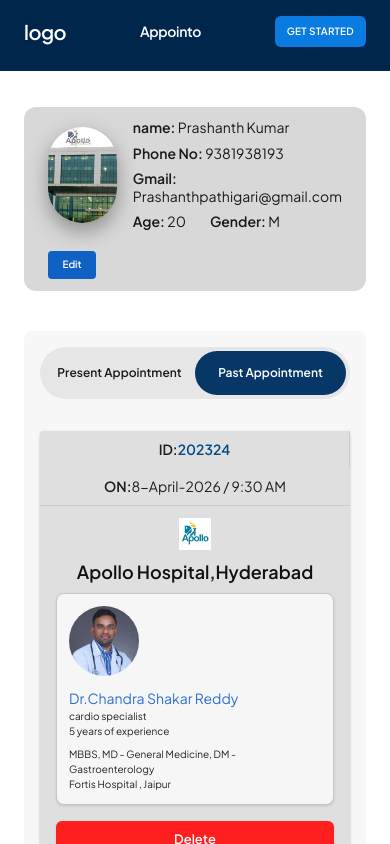
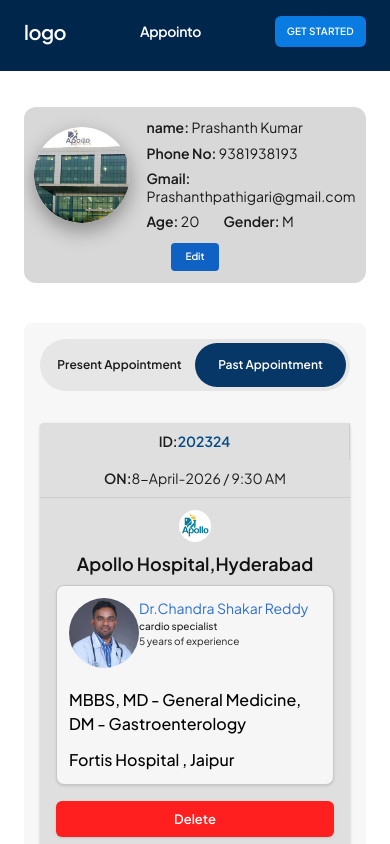
Before and after one commit to Altusd2d/appointoHealth, a Next.js app: page /user-dashboard in a window 390 px wide. Both pictures are taken after a click on the button "Past Appointment". Shown: the top 844 px of the page. Built offline with nearby package versions, Linux system fonts and the light colour scheme.

Commit message:
added flex for profile

```diff
--- a/src/app/user-dashboard/page.tsx
+++ b/src/app/user-dashboard/page.tsx
@@ -93,18 +93,18 @@
   return (
     <main className="min-h-screen px-3 py-6 sm:px-4 sm:py-8 md:px-10">
       <section className="mx-auto max-w-[860px] rounded-[8px] p-3 sm:p-5 md:p-8">
-        <div className="flex flex-col gap-5 md:flex-row md:items-start md:justify-between bg-[#d8d8d8] py-3 px-6 rounded-xl">
-          <div className="flex items-center gap-4 md:gap-6  justify-center">
-            <div className="h-[96px] w-[96px] overflow-hidden rounded-full shadow-[0_8px_20px_rgba(0,0,0,0.35)] sm:h-[110px] sm:w-[110px] md:h-[130px] md:w-[130px]">
+        <div className="flex max-sm:flex-col items-center justify-between gap-3 overflow-x-auto rounded-xl bg-[#d8d8d8] px-4 py-3 sm:px-6">
+          <div className="flex flex-row flex-nowrap items-center gap-4 md:gap-6">
+            <div className="h-[96px] w-[96px] shrink-0 aspect-square overflow-hidden rounded-full shadow-[0_8px_20px_rgba(0,0,0,0.35)] sm:h-[110px] sm:w-[110px] md:h-[130px] md:w-[130px]">
               <Image
                 src="/hospital/apollo.jpg"
                 alt="Patient profile"
                 width={150}
                 height={150}
-                className="h-full w-full object-cover"
+                className="h-full w-full rounded-full object-cover"
               />
             </div>
-            <div className="space-y-2 sm:space-y-3 md:space-y-4 text-[14px] leading-tight text-[#191919] sm:text-[17px] md:text-[22px]">
+            <div className="flex flex-col gap-2 text-[14px] leading-tight text-[#191919] sm:gap-3 sm:text-[17px] md:gap-4 md:text-[22px]">
               <p>
                 <span className="font-semibold">name:</span> Prashanth Kumar
               </p>
@@ -115,7 +115,7 @@
                 <span className="font-semibold">Gmail:</span>{" "}
                 Prashanthpathigari@gmail.com
               </p>
-              <p className="flex flex-wrap items-center gap-x-6 gap-y-1 md:gap-x-10">
+              <p className="flex flex-row items-center gap-x-6 md:gap-x-10">
                 <span>
                   <span className="font-semibold">Age:</span> 20
                 </span>
@@ -125,7 +125,7 @@
               </p>
             </div>
           </div>
-          <button className="h-7 w-12 max-sm:text-center rounded-sm bg-[#0f62c3] text-[10px] font-semibold text-white text-cen">
+          <button className="h-7 w-12 shrink-0 rounded-sm bg-[#0f62c3] text-center text-[10px] font-semibold text-white">
             Edit
           </button>
         </div>
@@ -247,13 +247,13 @@
                   </div>
 
                   <div className="px-4 pt-3">
-                    <div className="flex flex-wrap items-center justify-center gap-3 sm:justify-between">
+                    <div className="flex flex-wrap items-center justify-center gap-3 sm:justify-between max-sm:flex">
                       <Image
                         src={appointment.logo}
                         alt="Hospital logo"
                         width={100}
                         height={32}
-                        className="h-8 w-auto object-contain"
+                        className="h-8 w-auto object-contain rounded-full"
                       />
                       <h3 className="px-2 text-center text-[18px] font-semibold leading-[1.1] text-[#111111] sm:text-[21px] md:text-[23px]">
                         {appointment.hospital}
@@ -264,22 +264,25 @@
                     </div>
 
                     <div className="mx-auto mt-3 flex max-w-[560px] flex-wrap items-start gap-3 rounded-[8px] border border-[#c8c8c8] bg-[#f6f6f6] p-3 shadow sm:flex-nowrap sm:items-center sm:gap-4">
-                      <Image
+                      <div className="flex">
+                        <Image
                         src={appointment.doctorPhoto}
                         alt={appointment.doctor}
                         width={86}
                         height={86}
                         className="h-[70px] w-[70px] rounded-full object-cover sm:h-[86px] sm:w-[86px]"
                       />
-                      <div className="text-[10px] text-[#222] sm:text-[11px]">
+                      <div className="text-[10px] text-[#222] sm:text-[11px] ">
                         <p className="text-[14px] text-[#2c6fd1] sm:text-[16px]">
                           {appointment.doctor}
                         </p>
-                        <p>{appointment.specialty}</p>
+                        <p className="font-medium">{appointment.specialty}</p>
                         <p>5 years of experience</p>
-                        <p className="mt-2">{appointment.qualification}</p>
-                        <p>Fortis Hospital , Jaipur</p>
-                      </div>
+                        </div>
+                         </div>
+                        <p className="mt-2 font-medium">{appointment.qualification}</p>
+                        <p className="font-medium">Fortis Hospital , Jaipur</p>
+
                     </div>
 
                     <div className="mt-4 flex flex-wrap items-center justify-center gap-3 sm:gap-8">
```
